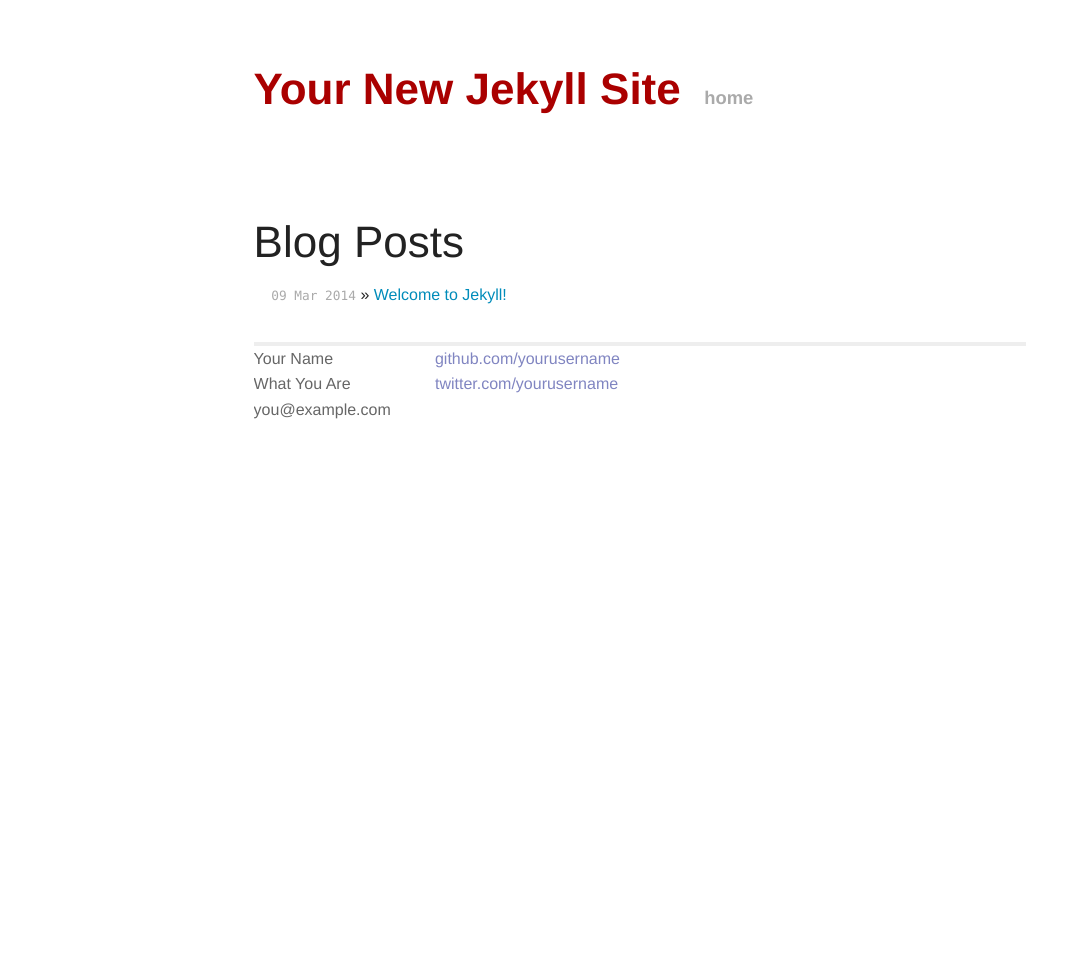
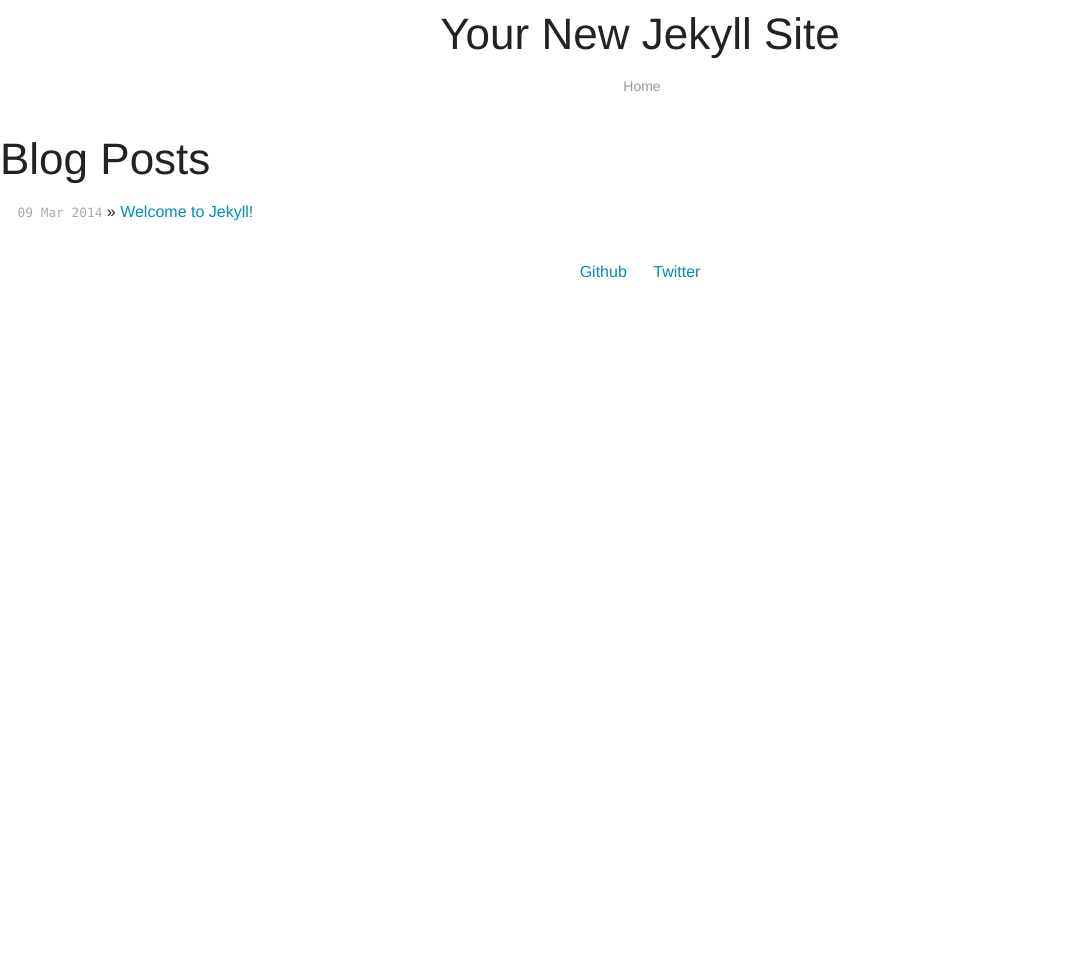
Before and after one commit to weimeng/weimeng.github.io, a Jekyll site: the page built from index.html, in a window 1280 px wide. Shown: the whole page, without its empty margins (0-1086 px from the left). Built offline with Jekyll 4.4.1, drawn with Linux system fonts in a browser that asks for light colours; Markdown is read by kramdown in place of the engine named in the settings; after the commit the page ends 900 px from its top, so only the background shows below that.

Commit message:
Update home page

```diff
--- a/_layouts/default.html
+++ b/_layouts/default.html
@@ -16,31 +16,44 @@
 
   </head>
   <body>
-
-    <div class="site">
-      <div class="header">
-        <h1 class="title"><a href="/">{{ site.name }}</a></h1>
-        <a class="extra" href="/">home</a>
+    <header id="header">
+      <div class="row">
+        <div class="large-12 columns">
+          <div id="masthead">
+            {%if page.url == "/index.html" %} <h1 class="site-title"> {% else %} <div class="site-title"> {% endif %}
+              {{ site.name }}
+            {%if page.url == "/index.html" %} </h1> {% else %} </div> {% endif %}
+          </div>
+        </div>
       </div>
 
-      {{ content }}
-
-      <div class="footer">
-        <div class="contact">
-          <p>
-            Your Name<br />
-            What You Are<br />
-            you@example.com
-          </p>
-        </div>
-        <div class="contact">
-          <p>
-            <a href="https://github.com/yourusername">github.com/yourusername</a><br />
-            <a href="https://twitter.com/yourusername">twitter.com/yourusername</a><br />
-          </p>
+      <div class="row">
+        <div class="large-12 columns">
+          <nav>
+            <ul class="sub-nav">
+              <li class="{%if page.url == '/index.html'%}active{% endif %}">
+                <a href="/">Home</a>
+              </li>
+            </ul>
+          </nav>
         </div>
       </div>
-    </div>
+    </header>
+
+    <main id="main">
+      {{ content }}
+    </main>
+
+    <footer id="footer">
+      <div class="row">
+        <div class="large-12 columns">
+          <ul class="inline-list">
+            <li><a href="//github.com/weimeng">Github</a></li>
+            <li><a href="//twitter.com/weimeng">Twitter</a></li>
+          </ul>
+        </div>
+      </div>
+    </footer>
 
   </body>
 </html>
```
Also changed, not shown: assets/sass/main.sass (+25 -56 lines), assets/css/main.css.
